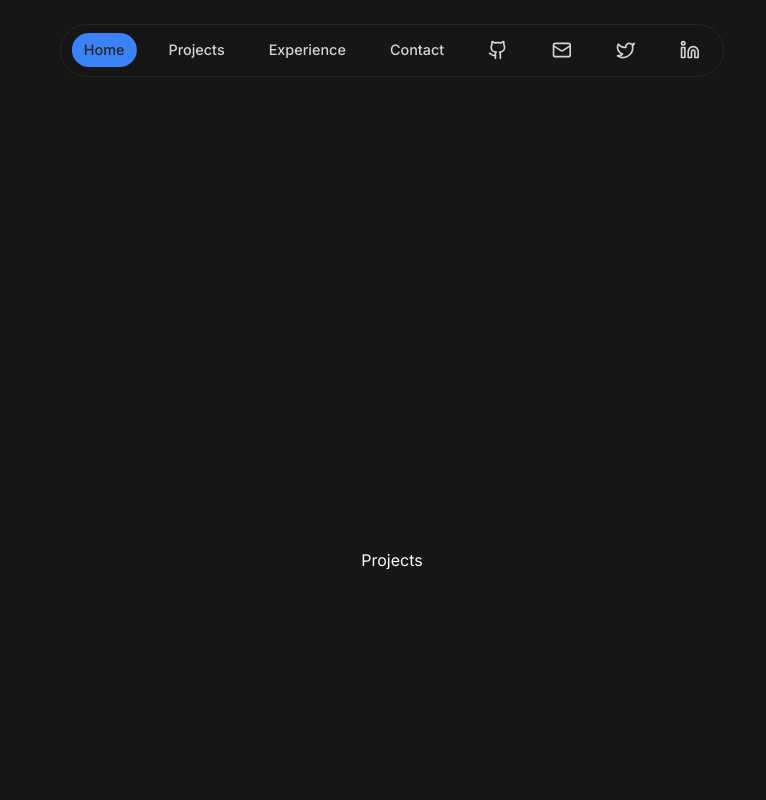
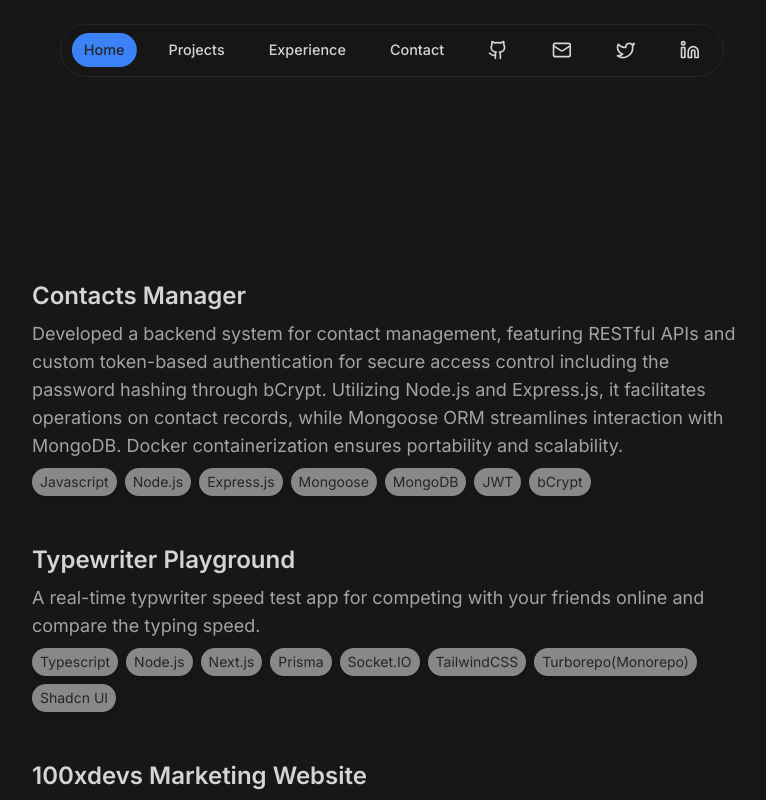
Before and after one commit to tanayvaswani/tanayvaswani-portfolio, a Next.js app: page /projects in a window 1280 px wide. Shown: the top 800 px of the page, without its empty margins (248-1014 px from the left). Built offline with nearby package versions, Linux system fonts and the light colour scheme.

Commit message:
refac: project card

```diff
--- a/app/(landing)/projects/page.tsx
+++ b/app/(landing)/projects/page.tsx
@@ -1,9 +1,11 @@
+import ProjectSection from "@/components/projects/project-section";
+
 const ProjectsPage = () => {
-    return (
-        <div className="flex items-center justify-center h-screen">
-            Projects
-        </div>
-     );
-}
+  return (
+    <div className="flex items-center justify-center">
+      <ProjectSection />
+    </div>
+  );
+};
 
 export default ProjectsPage;
--- a/components/projects/project-card.tsx
+++ b/components/projects/project-card.tsx
@@ -1,32 +1,33 @@
 "use client";
 
 import React from "react";
-import Image from "next/image";
 import type { projectData } from "./project-content";
 
 type ProjectCardProps = projectData;
 
 const ProjectCard = ({ title, description, tags }: ProjectCardProps) => {
   return (
-    <div className="group mb-3 sm:mb-8 px-4">
-      <section className="bg-gray-100 max-w-[50rem] border border-black/5 rounded-lg overflow-hidden sm:pr-8 relative sm:min-h-[20rem] hover:bg-gray-200 transition dark:text-white dark:bg-white/10 dark:hover:bg-white/20">
-        <div className="pt-4 pb-7 px-5 sm:pt-10 sm:max-w-[50%] flex flex-col h-full">
-          <h3 className="text-2xl font-semibold">{title}</h3>
+    <div className="md:max-w-screen-md md:mx-auto w-full my-6 px-6">
+      <section className="w-full flex flex-col items-start justify-center">
+        <div className="flex flex-col items-start justify-center">
+          <h3 className="text-xl md:text-2xl font-semibold text-neutral-300">
+            {title}
+          </h3>
 
-          <p className="mt-2 mb-2 leading-6 text-gray-700 dark:text-white/70">
+          <p className="my-2 text-neutral-400 text-sm md:text-lg">
             {description}
           </p>
+        </div>
 
-          <ul className="flex flex-wrap mt-4 gap-2 sm:mt-auto">
-            {tags.map((tag, index) => (
-              <li
-                className="bg-black/[0.7] px-3 py-1 text-[0.7rem] uppercase tracking-wider text-white rounded-full dark:text-white/70"
-                key={index}
-              >
-                {tag}
-              </li>
-            ))}
-          </ul>
+        <div className="flex flex-wrap items-start justify-start gap-2 text-xs md:text-sm">
+          {tags.map((tag, index) => (
+            <div
+              className="bg-neutral-300/60 text-neutral-800 px-2 py-1 rounded-full shadow-md"
+              key={index}
+            >
+              {tag}
+            </div>
+          ))}
         </div>
       </section>
     </div>
--- a/components/projects/project-section.tsx
+++ b/components/projects/project-section.tsx
@@ -10,7 +10,6 @@ const ProjectSection = () => {
             <ProjectCard
               title={card.title}
               description={card.description}
-              imageUrl={card.imageUrl}
               tags={card.tags}
               key={idx}
             />
```
